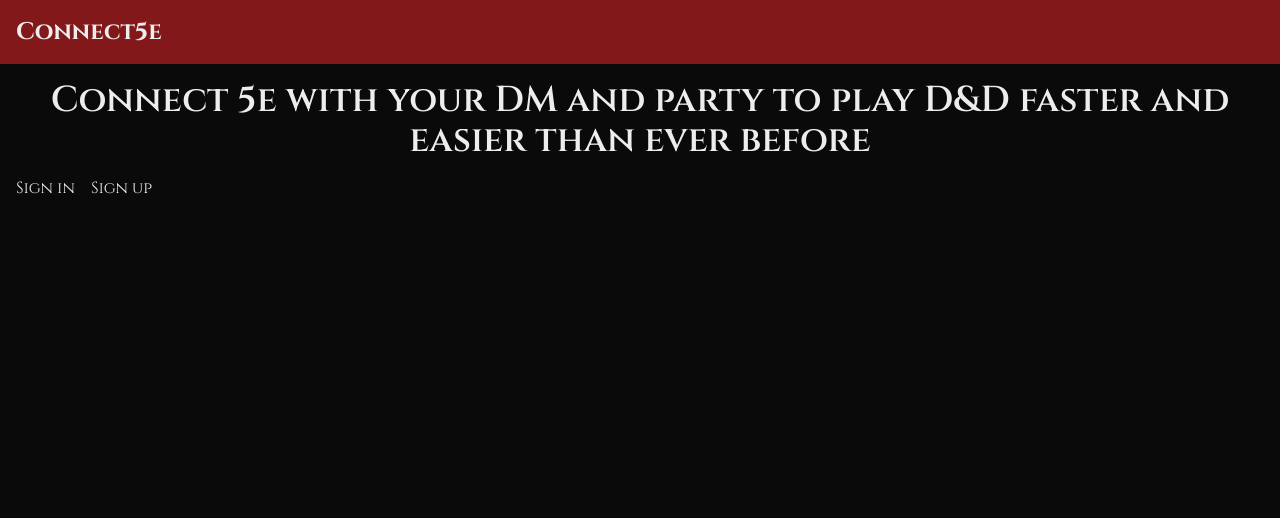
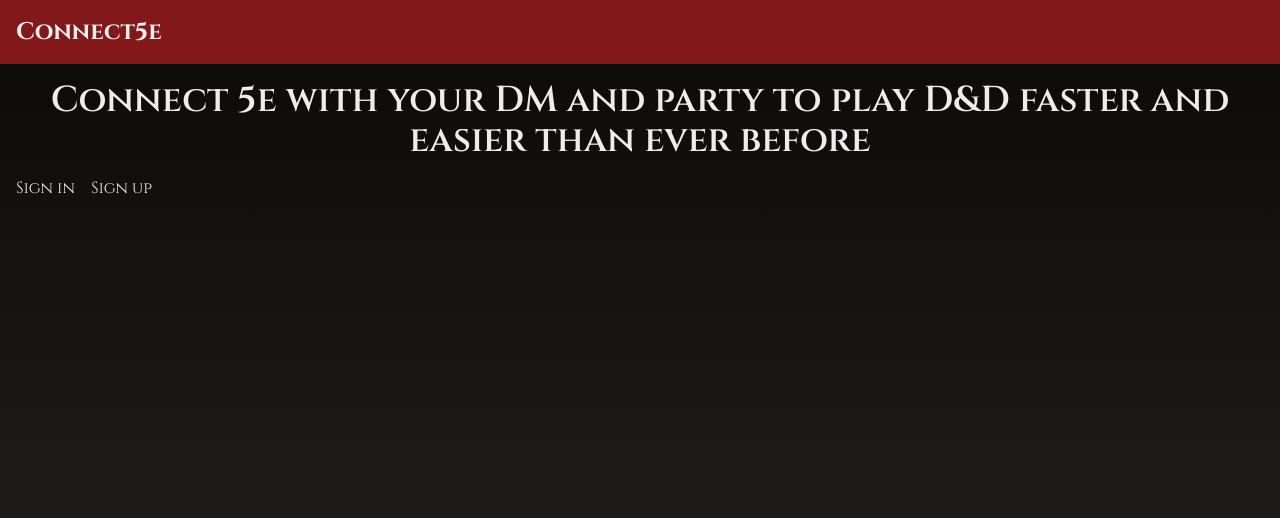
Before and after one commit to JoelOliverMclean/connect-5e-ts, a Next.js app: page / in a window 1280 px wide. Shown: the top 518 px of the page. Built offline with nearby package versions, Linux system fonts and the light colour scheme; no server answers.

Commit message:
Scrolling layout

```diff
--- a/app/globals.css
+++ b/app/globals.css
@@ -41,5 +41,12 @@ h6 {
 
 button[component="SignInButton"],
 button[component="SignUpButton"] {
-  @apply bg-red-800 border-yellow-500 border-2 shadow-sm shadow-yellow-500 px-4 py-2 text-xl flex-grow hover:bg-red-700 duration-300;
+  @apply bg-red-800 border-yellow-500 border-1 shadow-sm shadow-yellow-700 px-4 py-2 text-xl flex-grow hover:bg-red-700 duration-300 hover:px-10;
 }
+
+.safe-area {
+  padding-top: env(safe-area-inset-top);
+  padding-right: env(safe-area-inset-right);
+  padding-bottom: env(safe-area-inset-bottom);
+  padding-left: env(safe-area-inset-left);
+}
--- a/app/layout.tsx
+++ b/app/layout.tsx
@@ -1,13 +1,5 @@
-import { type Metadata } from "next";
 import { Cinzel } from "next/font/google";
-import {
-  ClerkProvider,
-  SignInButton,
-  SignUpButton,
-  SignedIn,
-  SignedOut,
-  UserButton,
-} from "@clerk/nextjs";
+import { ClerkProvider, SignedIn, SignedOut, UserButton } from "@clerk/nextjs";
 import "./globals.css";
 import Link from "next/link";
 import { dark } from "@clerk/themes";
@@ -35,7 +27,8 @@ export default function RootLayout({
     >
       <html lang="en">
         <body className={`${cinzelSerif.className} antialiased`}>
-          <header className="flex justify-between items-center p-4 gap-4 h-16 bg-red-900">
+          <div className="h-screen bg-gradient-to-b to-stone-800 from-stone-950 flex flex-col safe-area">
+            <header className="sticky-top flex justify-between items-center p-4 gap-4 h-16 bg-red-900">
               <Link className="text-2xl font-bold" href={"/"}>
                 Connect5e
               </Link>
@@ -45,10 +38,13 @@ export default function RootLayout({
                 </SignedIn>
               </div>
             </header>
+            <main className="container flex-grow mx-auto overflow-y-auto">
               <SignedOut>
                 <LandingContent />
               </SignedOut>
               <SignedIn>{children}</SignedIn>
+            </main>
+          </div>
         </body>
       </html>
     </ClerkProvider>
```
Lines whose indentation alone changed are shown as unchanged.
